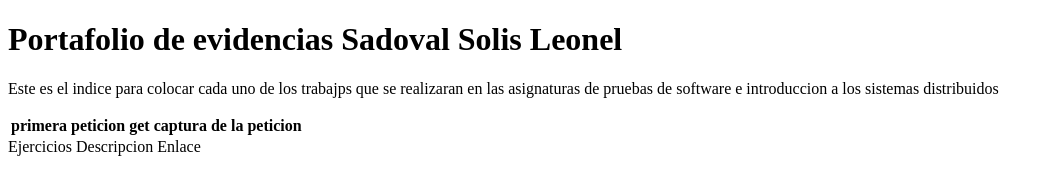
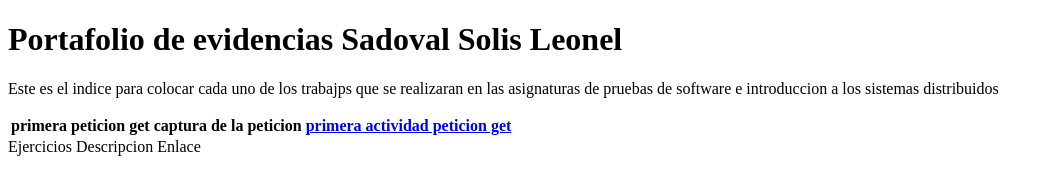
Before and after one commit to SANDOVALSOLISLEONEL/2026-PS-ISD-SandovalSolisLeonel, a plain HTML site: page index.html in a window 1280 px wide. Shown: the whole page, without its empty margins (0-1053 px from the left). Drawn offline with Linux system fonts and the light colour scheme.

Commit message:
primera peticion get final

```diff
--- a/index.html
+++ b/index.html
@@ -18,7 +18,7 @@
                         <tr>
                             <th>primera peticion get</th>
                             <th>captura de la peticion</th>
-                            <th> <a href="./ISDPrimerParcial/tarea1.html"></a></th>
+                            <th> <a href="./ISDPrimerParcial/tarea1.html">primera actividad peticion get</a></th>
                         </tr>
                     </thead>
                     </table>
```
